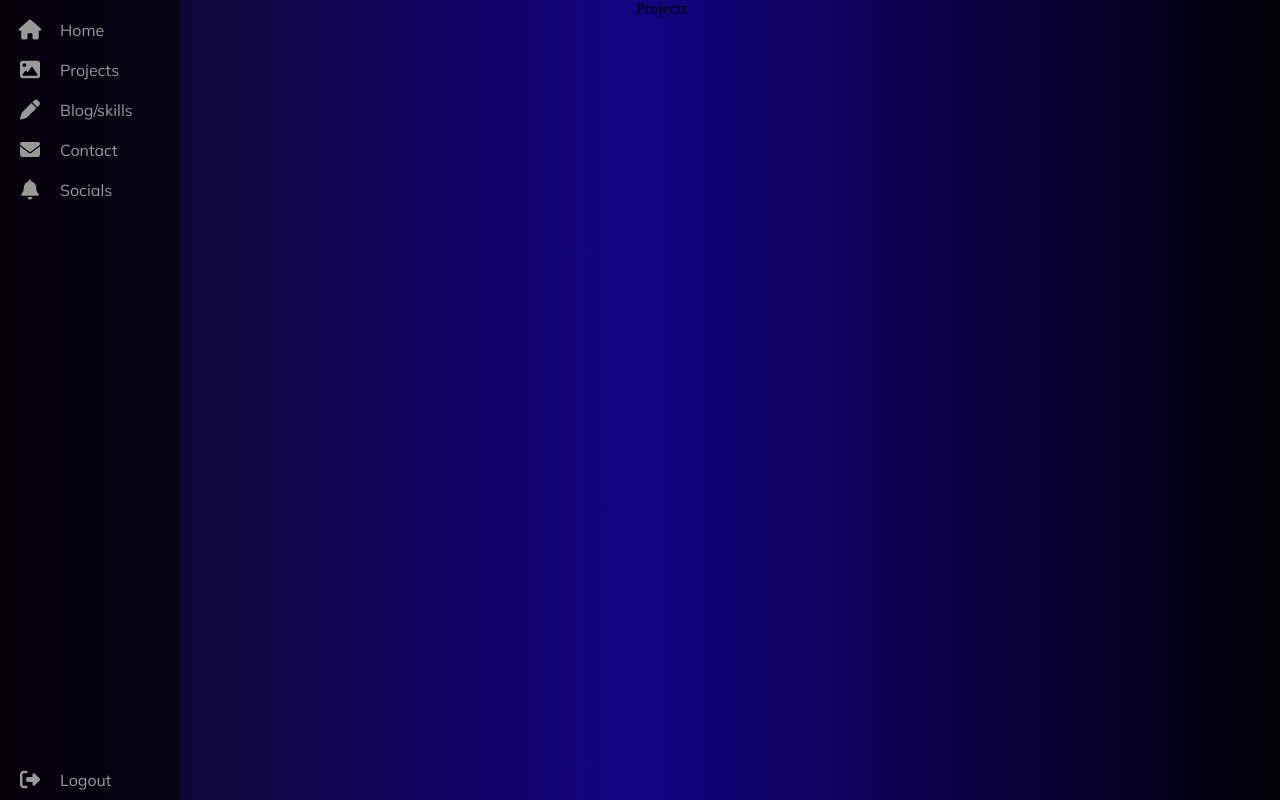
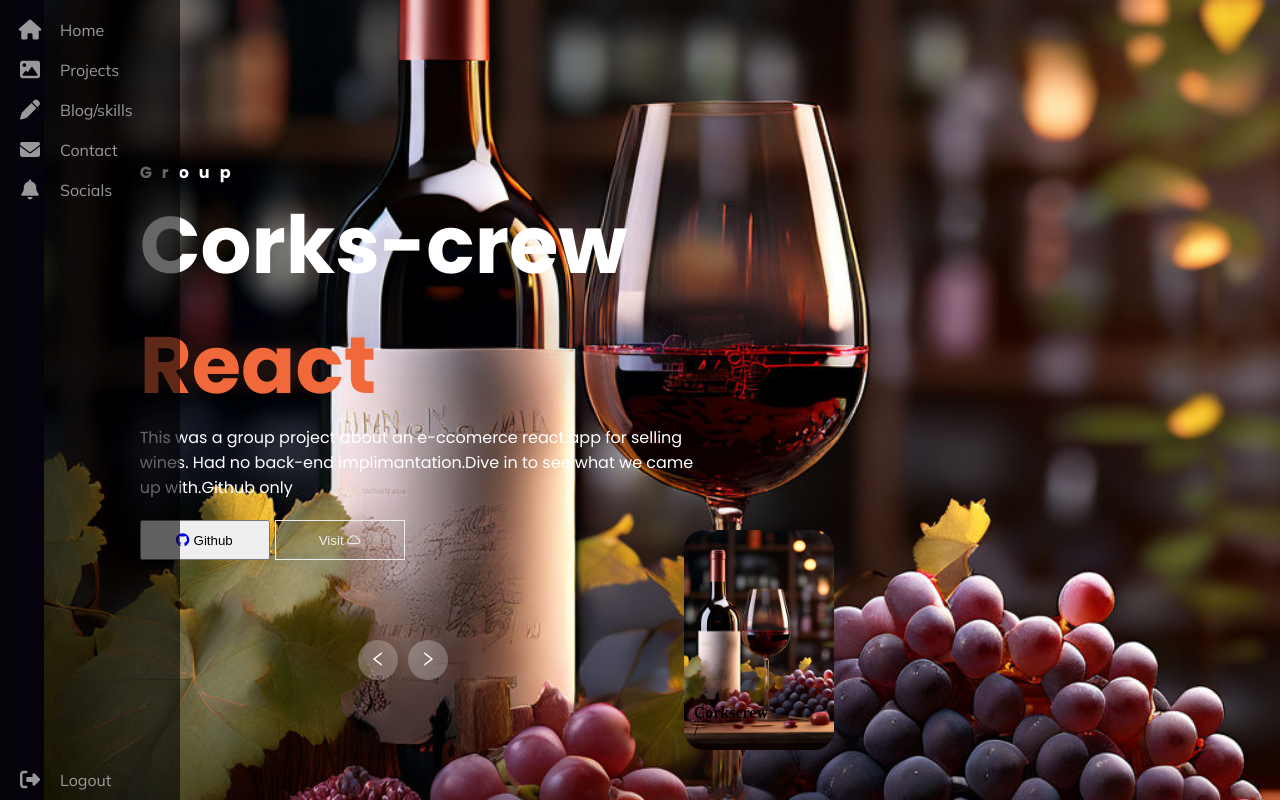
Before and after one commit to Juanabely/Portfolio, a React (Vite) app: page /projects in a window 1280 px wide. Built offline with nearby package versions, Linux system fonts and the light colour scheme.

Commit message:
{Dbug}@project

```diff
--- a/src/Projects/Projects.jsx
+++ b/src/Projects/Projects.jsx
@@ -1,8 +1,96 @@
-import React from 'react'
+import React, { useEffect, useRef, useState } from 'react'
+
+import './project.css'
+import {RightOutlined,LeftOutlined,GithubOutlined,CloudOutlined  } from '@ant-design/icons'
+import Ecommerce from '../assets/e-commerce.jpeg'
+import Real from '../assets/real-estate.jpeg'
+import Chatter from '../assets/Chatterbox.png'
+import Haven from '../assets/haven1.jpeg'
+import Crypt from '../assets/crypt.jpeg'
+
+
 
 function Projects() {
+
+
+    const carouselRef = useRef(null);
+    const listRef = useRef(null);
+    const thumbnailRef = useRef(null);
+    let runTimeout;
+
+    const showSlider = (type) => {
+      let itemSlider = listRef.current.querySelectorAll('.item');
+      let itemThumbnail = thumbnailRef.current.querySelectorAll('.item');
+      let positionLastItem = itemSlider.length - 1;
+      if (type === 'next') {
+        listRef.current.appendChild(itemSlider[0]);
+        thumbnailRef.current.appendChild(itemThumbnail[0]);
+        carouselRef.current.classList.add('next');
+      }
+       else {
+        listRef.current.prepend(itemSlider[positionLastItem]);
+        thumbnailRef.current.prepend(itemThumbnail[positionLastItem]);
+        carouselRef.current.classList.add('prev');
+      }
+      clearTimeout(runTimeout);
+      runTimeout = setTimeout(() => {
+        carouselRef.current.classList.remove('next');
+        carouselRef.current.classList.remove('prev')
+      }, 2000);
+    };
   return (
-    <div>Projects</div>
+    <>
+    <div className='carousel' ref={carouselRef}>
+        <div className='list'  ref={listRef}>
+
+            <div className='item'>
+                <img src={Ecommerce} alt="image1" />
+                <div className="content">
+                    <div className="author">Group</div>
+                    <div className="title">Corks-crew</div>
+                    <div className="topic">React</div>
+                    <div className="des">
+                        This was a group project about an e-ccomerce react app for selling wines.
+                        Had no back-end implimantation.Dive in to see what we came up with.Github only
+                    </div>
+                    <div className="buttons">
+                        <button>
+                            <a href="https://github.com/Juanabely/phase2-project-corkscrew-connoisseur" target='blank'><GithubOutlined width='50px' height='50px'/> </a>
+                            Github</button>
+                        <button>Visit <CloudOutlined clas/></button>
+                    </div>
+                </div>
+            </div>
+
+
+
+        </div>
+{/* //thumbnail */}
+        <div className="thumbnail" ref={thumbnailRef}>
+    <div className="item">
+        <img src={Ecommerce} alt="image1" />
+        <div className="content">
+            <div className="title">Corkscrew</div>
+            <div className="des">/</div>
+        </div>
+    </div>
+
+
+
+</div>
+
+{/*arrows */}
+<div className="arrows">
+    <button id='prev' className='btn1' onClick={() => showSlider('prev')}> <LeftOutlined/></button>
+    <button id='next' className='btn2' onClick={() => showSlider('next')}> <RightOutlined/></button>
+
+
+
+</div>
+
+{/* <div className="time"></div> */}
+    </div>
+    </>
   )
 }
 
```
Also changed, not shown: src/Projects/Project.jsx (added, +35 -0 lines).
